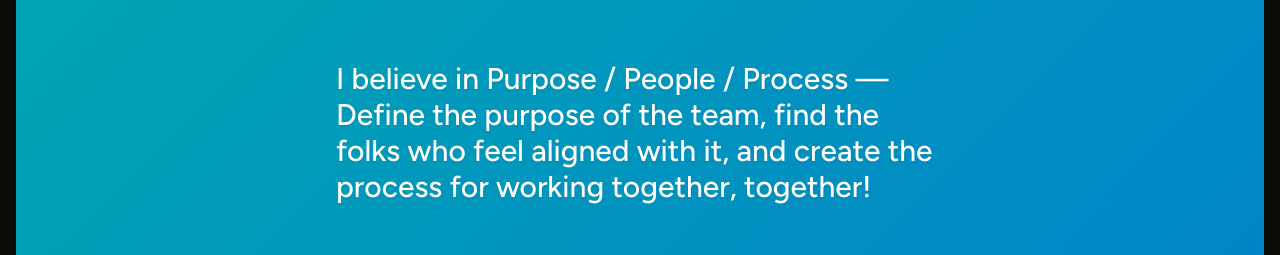
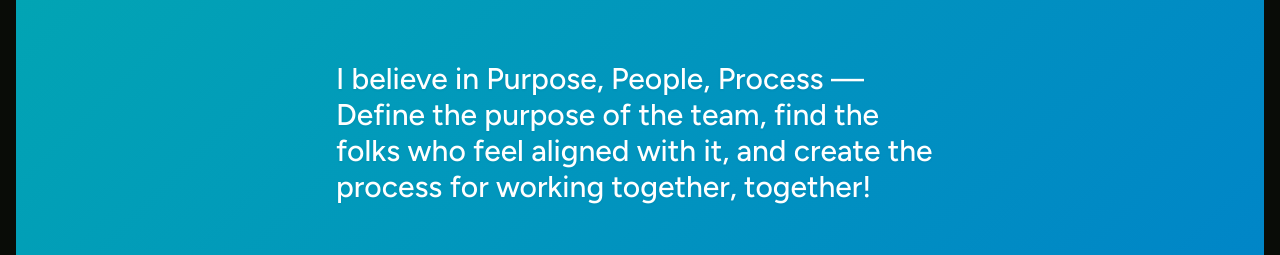
Before and after one commit to razvantirboaca/helloraz, an Eleventy site: page src/index.njk in a window 1280 px wide. Shown: the part 1323-1578 px from the top of the page. Built offline with nearby package versions, Linux system fonts and the light colour scheme; Eleventy itself is replaced by a stand-in of ours; files that its build step writes are made by us from their sources.

Commit message:
Fix: Adds commas

```diff
--- a/src/index.njk
+++ b/src/index.njk
@@ -18,7 +18,7 @@ layout: base
         <p class="mt-16 text-3xl"><span class="line transition-colors">I've worked in fintech, insurtech, ecommerce, travel, data analytics, media, and advertising on B2B and B2C products.</span></p>
         <p class="mt-16 text-3xl"><span class="line transition-colors">Over the years, I've led and been a part of design teams scaling-up at both small startups and tech unicorns.</span> <span class="line transition-colors">Better product discovery, clearer communication, and superior execution are the areas where I focus on.</span></p>
         <p class="mt-16 text-3xl"><span class="line transition-colors">As a design leader I manage highly efficient teams and fully partner with Product and Tech to maximize the product outcomes.</span></p>
-        <p class="mt-16 text-3xl"><span class="line transition-colors">I believe in Purpose / People / Process — Define the purpose of the team, find the folks who feel aligned with it, and create the process for working together, together!</span></p>
+        <p class="mt-16 text-3xl"><span class="line transition-colors">I believe in Purpose, People, Process — Define the purpose of the team, find the folks who feel aligned with it, and create the process for working together, together!</span></p>
         <p class="mt-16 text-3xl"><span class="line transition-colors">Born and raised in Bucharest, I relocated to Barcelona in 2017, and I absolutely love it here.</span> <span class="line transition-colors">I enjoy hobbies that require a decent level of focus, such as skateboarding, hiking, weight training or making music.</span></p>
         <p class="mt-16 text-3xl"></p>
     </section>
```
